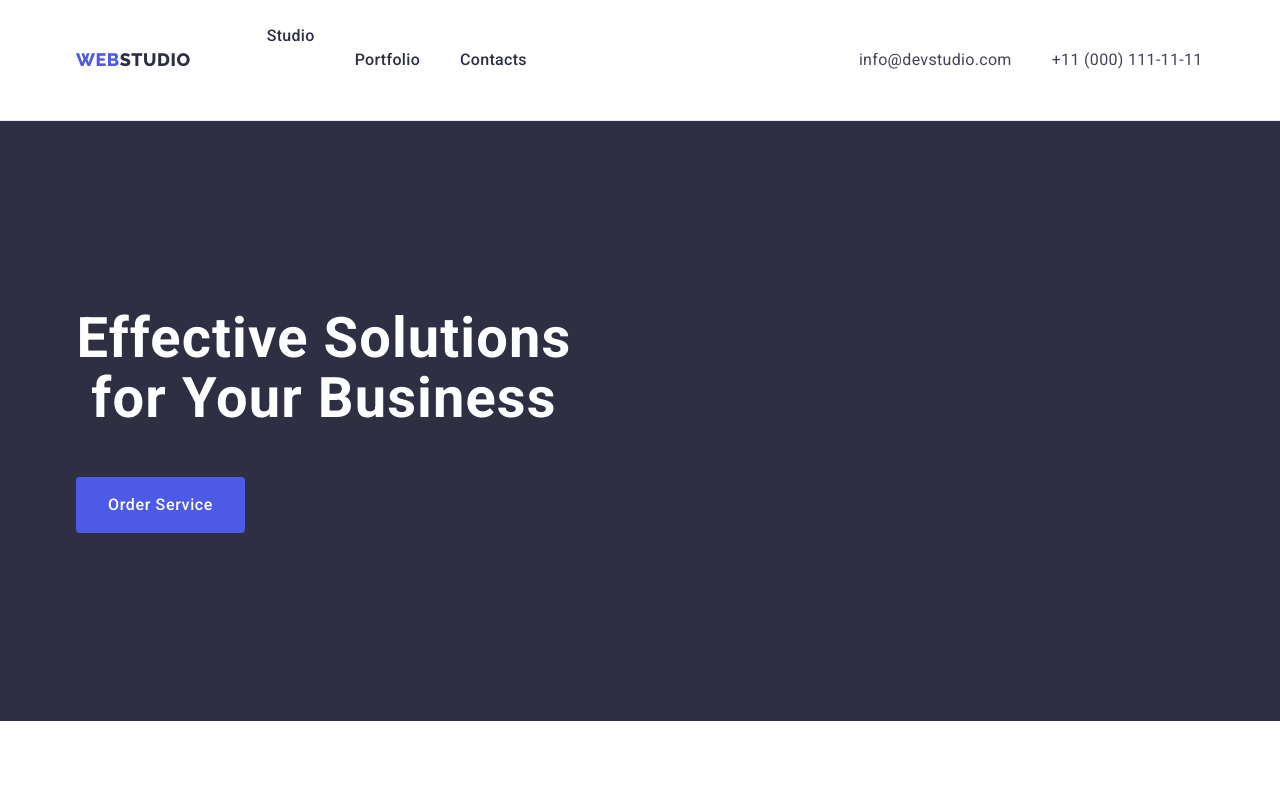
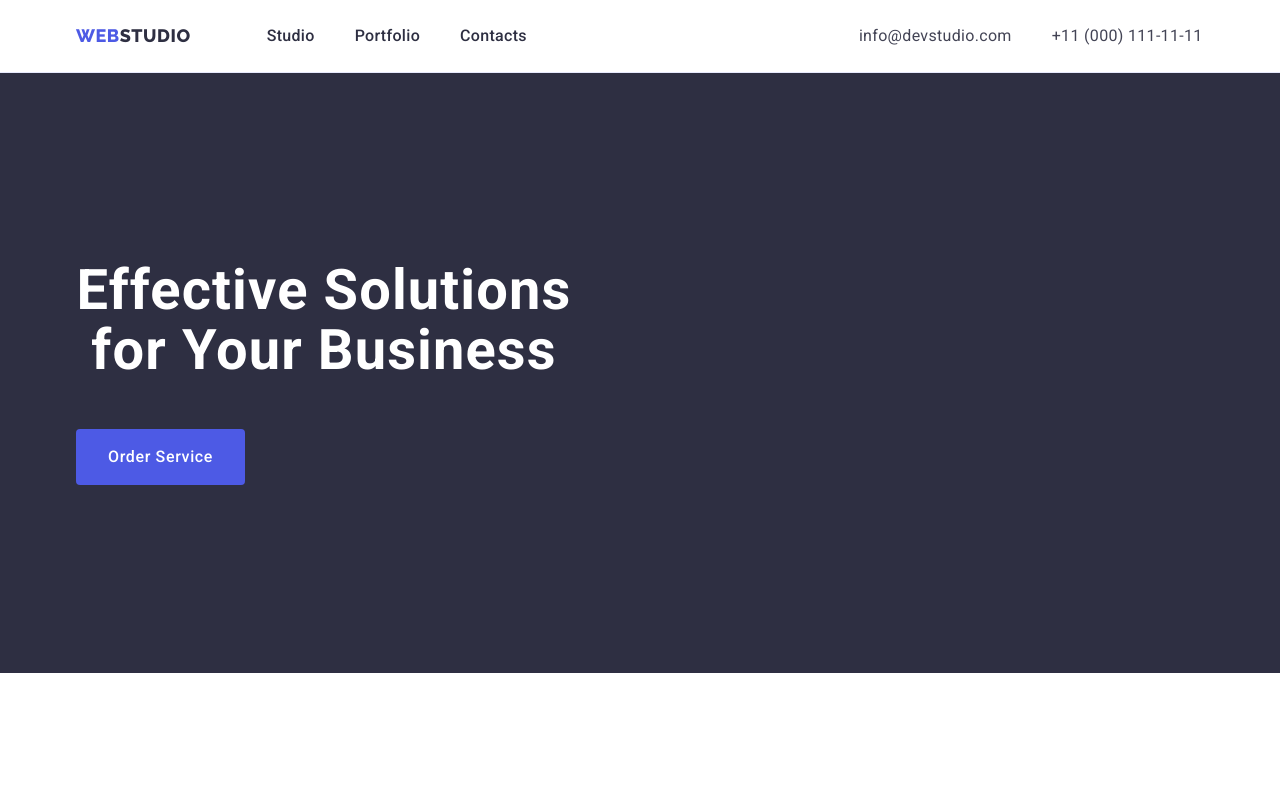
Before and after one commit to pidvys/goit-markup-hw-03, a plain HTML site: page index.html in a window 1280 px wide. Shown: the top 789 px of the page. Drawn offline with nearby package versions, Linux system fonts and the light colour scheme.

Commit message:
renew heder hw-03

```diff
--- a/index.html
+++ b/index.html
@@ -37,12 +37,12 @@
             <li class="header-nav-item">
               <a class="header-nav-link link" href="./index.html">Studio</a>
             </li>
-            <li class="header-nav-link">
+            <li class="header-nav-item">
               <a class="header-nav-link link" href="./portfolio.html"
                 >Portfolio</a
               >
             </li>
-            <li class="header-nav-link">
+            <li class="header-nav-item">
               <a class="header-nav-link link" href="">Contacts</a>
             </li>
           </ul>
```
Also changed, not shown: portfolio.html (+2 -2 lines).
